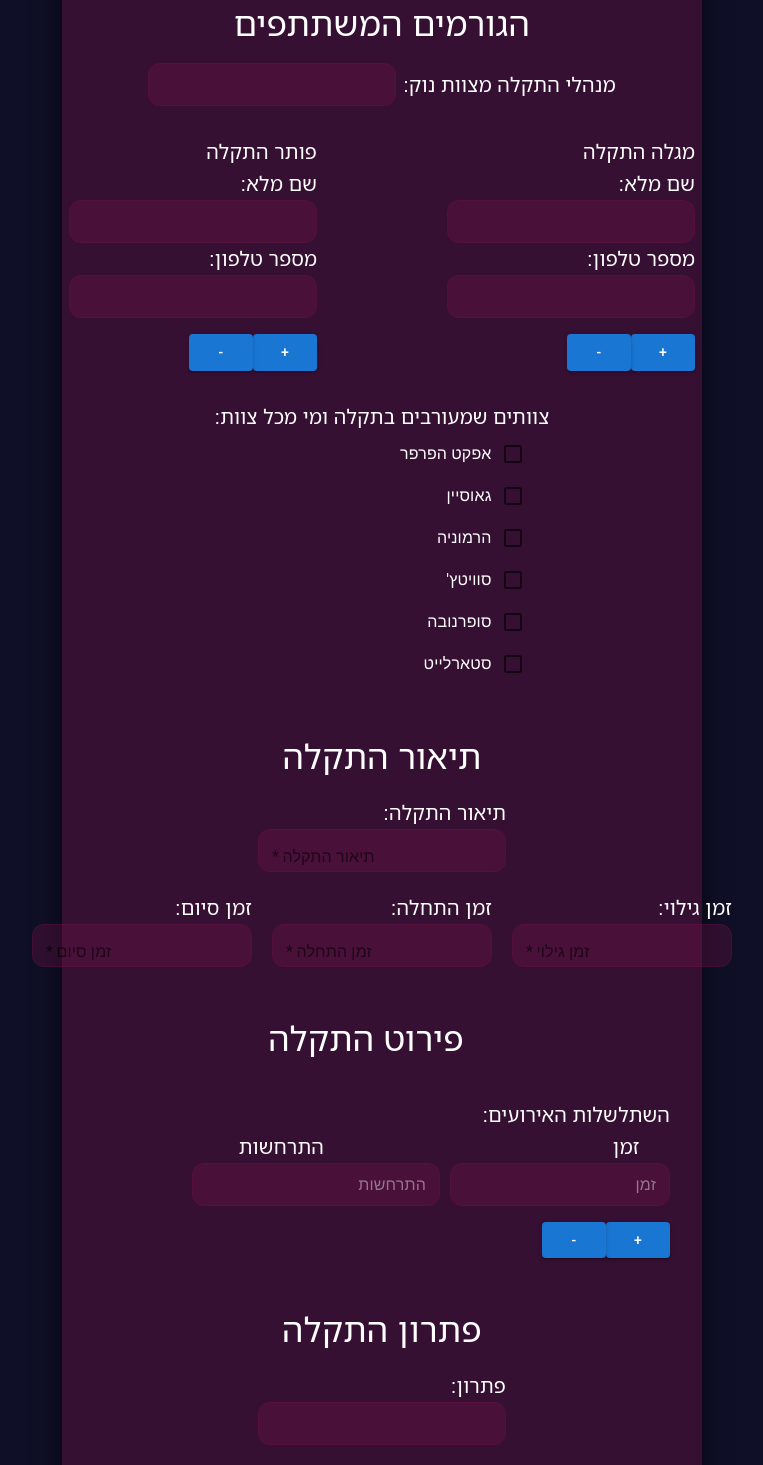
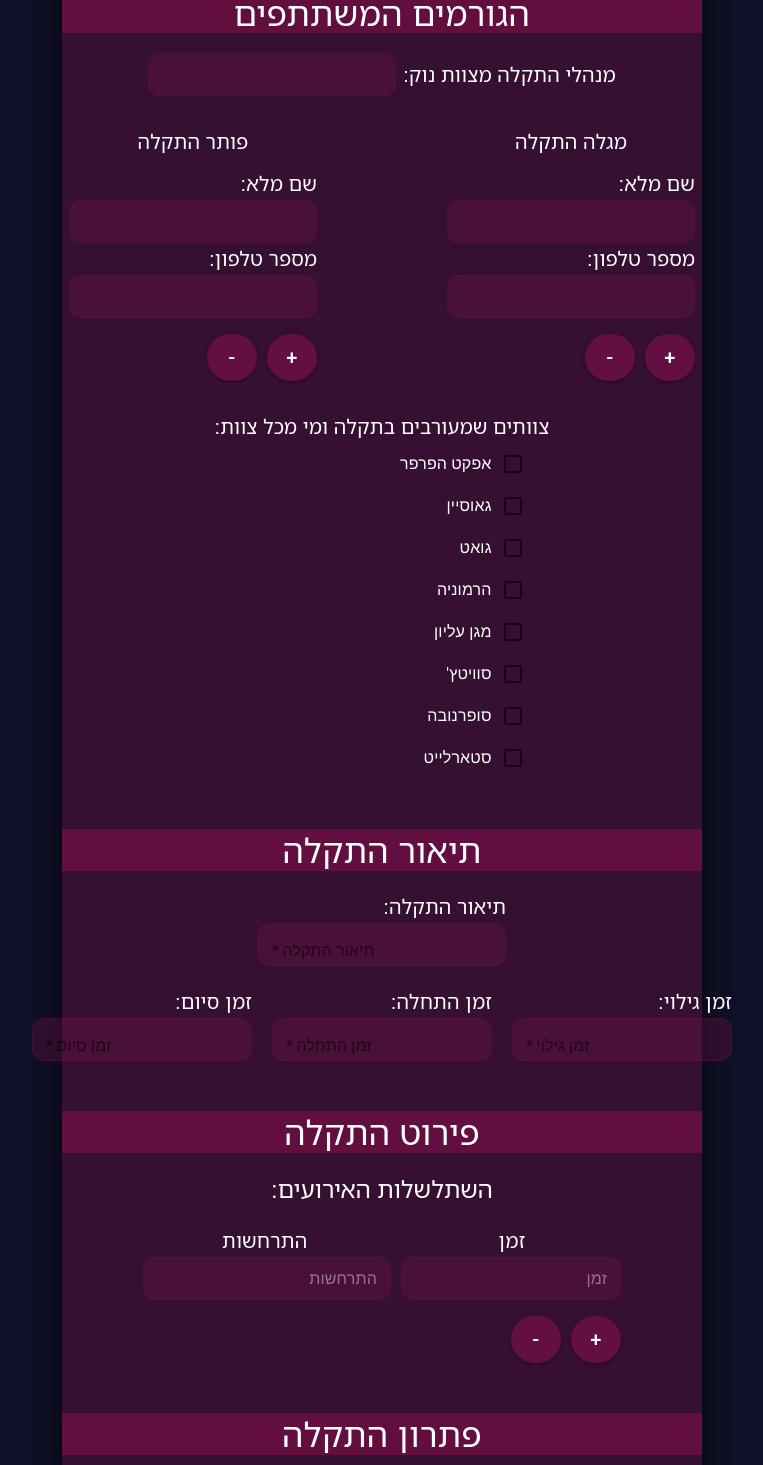
Before and after one commit to MichalLeibovich/MichalsDebProject, a React (Vite) app in the folder frontend/: page /newDebriefing in a window 1280 px wide. Shown: the part 600-2065 px from the top of the page, without its empty margins (258-1021 px from the left). Built offline with nearby package versions, Linux system fonts and the light colour scheme.

Commit message:
continued designing new debriefing page and did some designing and added data in/to all debriefings page

```diff
--- a/frontend/src/components/pages/all_debriefings/allDebriefing.tsx
+++ b/frontend/src/components/pages/all_debriefings/allDebriefing.tsx
@@ -9,7 +9,7 @@ const AllDebriefings: React.FC = () => {
 
         <div className={classes.wholePage}>
             <div className={classes.allPartsContainer}>
-                <Typography variant="h2">Recent Debriefings</Typography>
+                <Typography variant="h3">כל התחקירים</Typography>
                 <AllDebriefingsSection />
             </div>
         </div>
--- a/frontend/src/components/pages/all_debriefings/all_debriefings_section/allDebriefingsSection.tsx
+++ b/frontend/src/components/pages/all_debriefings/all_debriefings_section/allDebriefingsSection.tsx
@@ -1,25 +1,53 @@
-import AllDebriefingsList from "./folder/all_debriefings_list/allDebriefingList";
+import useStyles from "./allDebriefingsSectionStyles";
+import AllDebriefingsList from "./folder/all_debriefings_list/allDebriefingsList";
 import Folder from "./folder/folder";
 
 const AllDebriefingsSection: React.FC = () => {
-  const folder1Items = ["Debrief 1", "Debrief 2", "Debrief 3"];
-  const folder2Items = ["Debrief A", "Debrief B"];
+  const { classes, cx } = useStyles();
+
+  const folder1Items = ["תחקיר אפקטה 1", "תחקיר אפקטה 2", "תחקיר אפקטה 3"];
+  const folder2Items = ["תחקיר גאוסיין 1", "תחקיר גאוסיין 2"];
+  const folder3Items = ["תחקיר 1", "תחקיר 2", "תחקיר 3", "תחקיר 4", "תחקיר 5"];
+
 
   return (
-    <div>
-      <h2>All Debriefings</h2>
+    <div className={classes.foldersList}>
 
       {/* Folder 1 */}
-      <Folder title="Folder 1">
-        <AllDebriefingsList items={folder1Items} />
+      <Folder title="התחקירים באפקט הפרפר">
+          <AllDebriefingsList items={folder1Items} />
       </Folder>
 
       {/* Folder 2 */}
-      <Folder title="Folder 2">
+      <Folder title="התחקירים בגאוסיין">
         <AllDebriefingsList items={folder2Items} />
       </Folder>
 
-      <p>Other content below</p>
+      {/* Folder 3 */}
+      <Folder title="התחקירים בהרמוניה">
+        <AllDebriefingsList items={folder3Items} />
+      </Folder>
+
+      {/* Folder 4 */}
+      <Folder title="התחקירים במגן עליון">
+        <AllDebriefingsList items={folder3Items} />
+      </Folder>
+
+      {/* Folder 5 */}
+      <Folder title="התחקירים בסוויטץ'">
+        <AllDebriefingsList items={folder3Items} />
+      </Folder>
+
+      {/* Folder 6 */}
+      <Folder title="התחקירים בסופרנובה">
+        <AllDebriefingsList items={folder3Items} />
+      </Folder>
+
+      {/* Folder 7 */}
+      <Folder title="התחקירים בסטארלייט">
+        <AllDebriefingsList items={folder3Items} />
+      </Folder>
+
     </div>
   );
 }
--- /dev/null
+++ b/frontend/src/components/pages/all_debriefings/all_debriefings_section/allDebriefingsSectionStyles.ts
@@ -0,0 +1,12 @@
+import { makeStyles } from "tss-react/mui";
+
+const useStyles = makeStyles()(() => ({
+    foldersList: {
+        fontSize: "30px",
+        display: "flex",
+        flexDirection: "column",
+        gap: "10px"
+    }
+}));
+
+export default useStyles;
--- a/frontend/src/components/pages/all_debriefings/all_debriefings_section/folder/all_debriefings_list/allDebriefingList.tsx
+++ b/frontend/src/components/pages/all_debriefings/all_debriefings_section/folder/all_debriefings_list/allDebriefingsList.tsx
@@ -1,12 +1,15 @@
 import AllDebriefingsItem from "./all_debriefings_item/allDebriefingItem";
+import useStyles from "./allDebriefingsListStyles";
 
 type ListProps = {
   items: string[];
 };
 
 const AllDebriefingsList: React.FC<ListProps> = ({ items }: ListProps) => {
+    const { classes, cx } = useStyles();
+
   return (
-    <div>
+    <div  className={classes.debriefingsList}>
       {items.map((item) => (
         <AllDebriefingsItem key={item} name={item} />
       ))}
--- /dev/null
+++ b/frontend/src/components/pages/all_debriefings/all_debriefings_section/folder/all_debriefings_list/allDebriefingsListStyles.ts
@@ -0,0 +1,12 @@
+import { makeStyles } from "tss-react/mui";
+
+const useStyles = makeStyles()(() => ({
+    debriefingsList: {
+        fontSize: "30px",
+        display: "flex",
+        flexDirection: "column",
+        marginRight: "50px"
+    }
+}));
+
+export default useStyles;
--- a/frontend/src/components/pages/all_debriefings/all_debriefings_section/folder/folder.tsx
+++ b/frontend/src/components/pages/all_debriefings/all_debriefings_section/folder/folder.tsx
@@ -6,6 +6,7 @@ type FolderProps = {
 };
 
 const Folder: React.FC<FolderProps> = ({ title, children }) => {
+  // const { classes, cx } = useStyles();
   const [open, setOpen] = useState(false);
 
   return (
--- a/frontend/src/components/pages/new_debriefing/newDebriefing.tsx
+++ b/frontend/src/components/pages/new_debriefing/newDebriefing.tsx
@@ -34,7 +34,7 @@ const NewDebriefing: React.FC = () => {
     { id: 0, name: "", phone: "" }
   ]);
 
-  const teams = ["אפקט הפרפר", "גאוסיין", "הרמוניה", "סוויטץ'", "סופרנובה", "סטארלייט"]
+  const teams = ["אפקט הפרפר", "גאוסיין", "גואט", "הרמוניה", "מגן עליון", "סוויטץ'", "סופרנובה", "סטארלייט"]
   const [selectedTeams, setSelectedTeams] = useState<Record<string, string>>({});
 
   const [errorDescription, setErrorDescription] = useState("");
@@ -119,6 +119,7 @@ const NewDebriefing: React.FC = () => {
                   <MenuItem value="אפקט הפרפר">אפקט הפרפר</MenuItem>
                   <MenuItem value="גאוסיין">גאוסיין</MenuItem>
                   <MenuItem value="הרמוניה">הרמוניה</MenuItem>
+                  <MenuItem value="מגן עליון">מגן עליון</MenuItem>
                   <MenuItem value="סוויטץ'">סוויטץ'</MenuItem>
                   <MenuItem value="סופרנובה">סופרנובה</MenuItem>
                   <MenuItem value="סטארלייט">סטארלייט</MenuItem>
@@ -130,9 +131,9 @@ const NewDebriefing: React.FC = () => {
 
 
           <div>
+            <Typography className={cx(classes.titleSubject, classes.text)} variant="h4">פרטים כלליים</Typography>
+            <div className={classes.generalInfoWholePart}>
               <div className={classes.generalInfoPart}>
-
-              <Typography className={cx(classes.titleSubject, classes.text)} variant="h4">פרטים כלליים</Typography>
 
                 <div className={classes.fieldsTextAndFieldInOneLineContainer}>
                   <Typography variant="h6" className={classes.text}>שם ממלא המסמך:</Typography>
@@ -156,6 +157,7 @@ const NewDebriefing: React.FC = () => {
                 </div>
               </div>
             </div>
+          </div>
 
 
           <div>
@@ -168,7 +170,7 @@ const NewDebriefing: React.FC = () => {
               </div>
               <div className={classes.generalInfoErrorSelversAndDescoverers}>
                 <div>
-                  <Typography variant="h6" className={classes.text}>מגלה התקלה</Typography>
+                  <Typography className={cx(classes.text, classes.errorSolverOrDiscoverer)} variant="h6">מגלה התקלה</Typography>
 
                   {errorDiscoverers.map((person) => (
                     <div key={person.id} style={{ marginBottom: "16px" }}>
@@ -204,7 +206,10 @@ const NewDebriefing: React.FC = () => {
                     </div>
                   ))}
 
-                  <Button variant="contained"
+                  <div className={classes.plusOrMinusButtonContainer}>
+                    <Button
+                      className={classes.plusOrMinusButton}
+                      variant="contained"
                       onClick={() =>
                         setErrorDiscoverers((prev) => [
                           ...prev,
@@ -215,7 +220,9 @@ const NewDebriefing: React.FC = () => {
                       +
                     </Button>
 
-                  <Button variant="contained"
+                    <Button
+                      className={classes.plusOrMinusButton}
+                      variant="contained"
                       onClick={() => {
                         setErrorDiscoverers((prev) => {
                           if (prev.length <= 1) return prev; // leave at least one field
@@ -226,9 +233,10 @@ const NewDebriefing: React.FC = () => {
                       -
                     </Button>
                   </div>
+                </div>
 
                 <div>
-                  <Typography variant="h6" className={classes.text}>פותר התקלה</Typography>
+                  <Typography className={cx(classes.text, classes.errorSolverOrDiscoverer)} variant="h6">פותר התקלה</Typography>
 
                   {errorSolvers.map((person) => (
                     <div key={person.id} style={{ marginBottom: "16px" }}>
@@ -269,7 +277,10 @@ const NewDebriefing: React.FC = () => {
 
                   ))}
 
-                  <Button variant="contained"
+                  <div className={classes.plusOrMinusButtonContainer}>
+                    <Button
+                      className={classes.plusOrMinusButton}
+                      variant="contained"
                       onClick={() =>
                         setErrorSolvers((prev) => [
                           ...prev,
@@ -280,7 +291,9 @@ const NewDebriefing: React.FC = () => {
                       +
                     </Button>
 
-                  <Button variant="contained"
+                    <Button
+                      className={classes.plusOrMinusButton}
+                      variant="contained"
                       onClick={() => {
                         setErrorSolvers((prev) => {
                           if (prev.length <= 1) return prev; // leave at least one field
@@ -290,6 +303,7 @@ const NewDebriefing: React.FC = () => {
                     >
                       -
                     </Button>
+                  </div>
                 </div>
               </div>
 
@@ -363,11 +377,11 @@ const NewDebriefing: React.FC = () => {
 
 
 
+          <div>
+            <Typography className={cx(classes.text, classes.titleSubject)} variant="h4">פירוט התקלה</Typography>
             <div className={classes.errorElaboration}>
-            <Typography className={cx(classes.text, classes.titleSubject)} variant="h4">פירוט התקלה</Typography>
-
               <div>
-              <Typography variant="h6" className={classes.text}>השתלשלות האירועים:</Typography>
+                <Typography variant="h5" className={cx(classes.text, classes.titleChainOfEvents)}>השתלשלות האירועים:</Typography>
 
                 <div className={classes.eventsTableHeader}>
                   <Typography variant="h6" className={classes.text}>זמן</Typography>
@@ -418,8 +432,10 @@ const NewDebriefing: React.FC = () => {
                       </div>
                     </div>
                   ))}
-
-                <Button variant="contained"
+                  <div className={classes.plusOrMinusButtonContainer}>
+                    <Button
+                      className={classes.plusOrMinusButton}
+                      variant="contained"
                       onClick={() =>
                         setChainOfEvents((prev) => [
                           ...prev,
@@ -430,7 +446,9 @@ const NewDebriefing: React.FC = () => {
                       +
                     </Button>
 
-                <Button variant="contained"
+                    <Button
+                      className={classes.plusOrMinusButton}
+                      variant="contained"
                       onClick={() => {
                         setChainOfEvents((prev) => {
                           if (prev.length <= 1) return prev; // leave at least one field
@@ -441,7 +459,9 @@ const NewDebriefing: React.FC = () => {
                       -
                     </Button>
                   </div>
+                </div>
 
+              </div>
             </div>
           </div>
 
@@ -496,18 +516,18 @@ const NewDebriefing: React.FC = () => {
 
           <div className={classes.debriefingStatusPart}>
             <div className={classes.fieldsTextAndFieldInOneLineContainer}>
-              <Typography variant="h5" className={cx(classes.text, classes.fieldsTitle)}>סטטוס</Typography>
+              <Typography variant="h5" className={cx(classes.text, classes.fieldsTitle)}>סיימת למלא את התחקיר?</Typography>
 
               <FormControl sx={{ m: 1, minWidth: 120 }}>
-                <InputLabel id="demo-simple-select-label">סטטוס</InputLabel>
+                <InputLabel id="demo-simple-select-label">סטטוס סיום</InputLabel>
                 <Select
                   labelId="demo-simple-select-label"
                   id="demo-simple-select"
                   value={status}
                   label="סטטוס התחקיר"
                   onChange={(e) => setStatus(e.target.value)}>
-                  <MenuItem value="בתהליך">בתהליך</MenuItem>
-                  <MenuItem value="מוכן">מוכן</MenuItem>
+                  <MenuItem value="בתהליך">עדיין לא</MenuItem>
+                  <MenuItem value="מוכן">סיימתי</MenuItem>
                 </Select>
               </FormControl>
             </div>
--- a/frontend/src/components/pages/new_debriefing/newDebriefingStyles.ts
+++ b/frontend/src/components/pages/new_debriefing/newDebriefingStyles.ts
@@ -6,6 +6,7 @@ const useStyles = makeStyles()(() => ({
         flex: 1,
         justifyContent: "center",
         width: "100%",
+        height: "100%",
         backgroundColor: "#0F1027",
         fontFamily: '"Noto Sans Hebrew", sans-serif',
     },
@@ -21,7 +22,9 @@ const useStyles = makeStyles()(() => ({
             "&,fading-shadow-element": {
                 boxShadow: "0 0 20px 5px rgba(0, 0, 0, 0.5)" /* Fades a black shadow outwards */
             }
-        }
+        },
+        marginBottom: "50px",
+        borderRadius: "30px"
     },
 
     text: {
@@ -77,7 +80,8 @@ const useStyles = makeStyles()(() => ({
     titleSubject: {
         marginTop: "50px",
         marginBottom: "20px",
-        textAlign: "center"
+        textAlign: "center",
+        backgroundColor: "#6f0f45c7"
     },
 
 
@@ -111,10 +115,13 @@ const useStyles = makeStyles()(() => ({
     },
 
     // החלק של הפרטים הכלליים
+    generalInfoWholePart: {
+        display: "flex",
+        justifyContent: "center"
+    },
     generalInfoPart: {
         display: "flex",
         flexDirection: "column",
-        alignItems: "center",
         gap: "10px"
     },
 
@@ -129,6 +136,22 @@ const useStyles = makeStyles()(() => ({
     generalInfoErrorSelversAndDescoverers: {
         display: "flex",
         gap: "130px"
+    },
+    errorSolverOrDiscoverer: {
+        textAlign: "center",
+        marginBottom: "10px"
+    },
+    plusOrMinusButtonContainer: {
+        display: "flex",
+        gap: "10px"
+    },
+    plusOrMinusButton: {
+        borderRadius: "30px",
+        fontSize: "20px",
+        backgroundColor: "#6f0f45ce",
+        "&.MuiButton-contained": {
+            minWidth: "50px"
+        }
     },
 
 
@@ -160,13 +183,18 @@ const useStyles = makeStyles()(() => ({
     errorElaboration: {
         display: "flex",
         flexDirection: "column",
-        marginRight: "5%",
+        alignItems: "center",
         gap: "20px"
-
+    },
+    titleChainOfEvents: {
+        textAlign: "center",
+        marginBottom: "20px"
     },
     eventsTableHeader: {
         display: "flex",
-        marginRight: "5%",
+        // marginRight: "5%",
+        marginRight: "20%",
+        // gap: "50%"
         gap: "50%"
     },
     eventsTable: {
@@ -234,10 +262,6 @@ const useStyles = makeStyles()(() => ({
 
 
 
-
-
-
-
 }));
 
 export default useStyles;
--- a/frontend/src/components/pages/recent_debriefings/recentDebriefings.tsx
+++ b/frontend/src/components/pages/recent_debriefings/recentDebriefings.tsx
@@ -7,7 +7,7 @@ const RecentDebriefings: React.FC = () => {
     return (
         <div className={classes.wholePage}>
             <div className={classes.allPartsContainer}>
-                <Typography variant="h2">Recent Debriefings</Typography>
+                <Typography variant="h3">תחקירים אחרונים</Typography>
                 <RecentDebriefingsSection />
             </div>
         </div>
--- a/frontend/src/components/pages/recent_debriefings/recent_debriefings_section/recentDebriefingsSection.tsx
+++ b/frontend/src/components/pages/recent_debriefings/recent_debriefings_section/recentDebriefingsSection.tsx
@@ -9,7 +9,7 @@ const AllRecentDebriefingsSection: React.FC = () => {
   const recentDebriefingsItemList: RecentDebriefingsItem[] = [
     {
       title: "תחקיר 1",
-      status: "הושלם",
+      status: "מוכן",
       system: "X",
       last_update_time: "29/01/2026 03:17",
       creation_time: "29/01/2026 03:17"
@@ -23,7 +23,7 @@ const AllRecentDebriefingsSection: React.FC = () => {
     },
     {
       title: "תחקיר 3",
-      status: "הושלם",
+      status: "מוכן",
       system: "Z",
       last_update_time: "23/02/2025 11:53",
       creation_time: "01/07/2025 08:00"
--- a/frontend/src/interfaces/recentDebriefingsItem.ts
+++ b/frontend/src/interfaces/recentDebriefingsItem.ts
@@ -1,4 +1,4 @@
-export type status = "הושלם" | "בתהליך";
+export type status = "מוכן" | "בתהליך";
 
 export interface RecentDebriefingsItem {
   title: string,
```
Also changed, not shown: frontend/src/components/pages/all_debriefings/all_debriefings_section/folder/folderStyles.ts (added, +7 -0 lines). Lines whose indentation alone changed are shown as unchanged.
